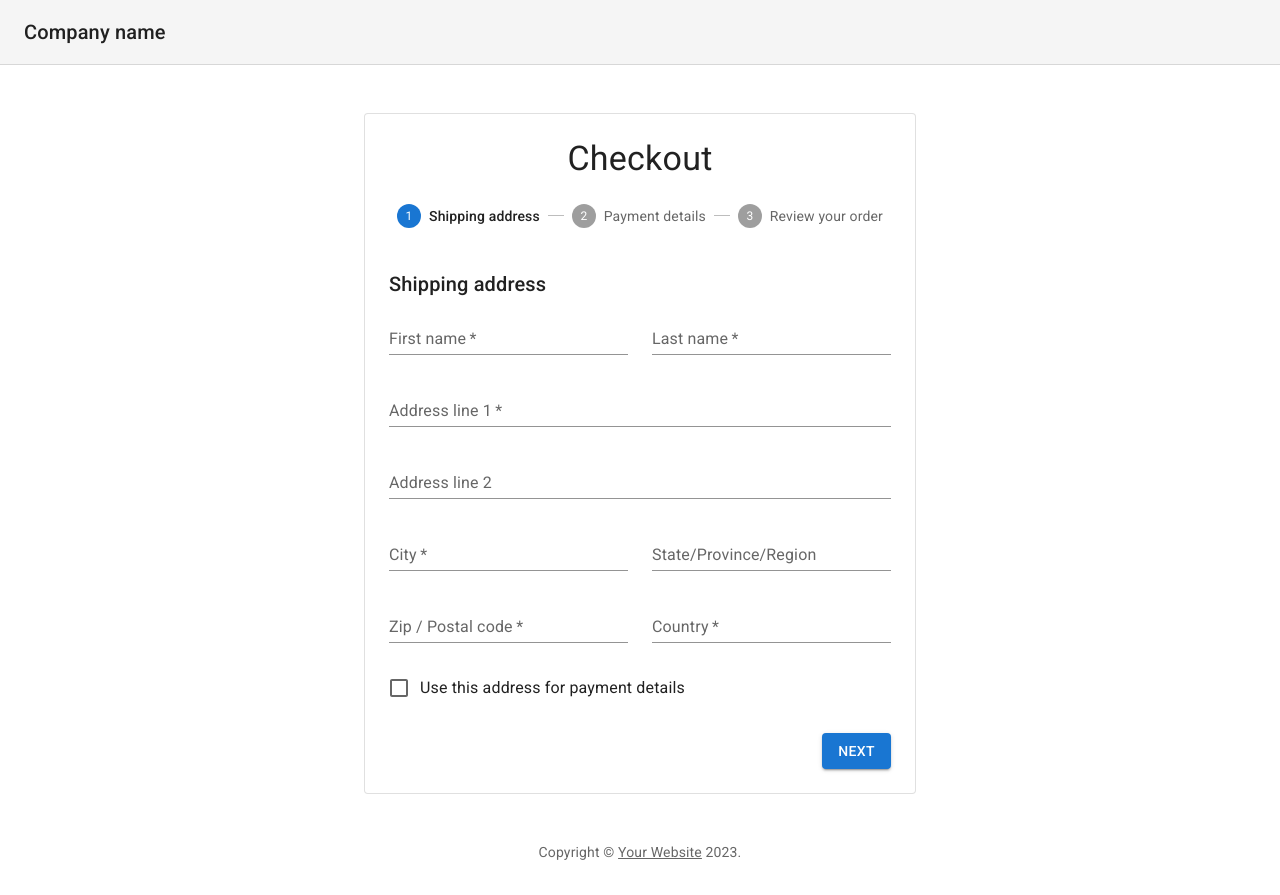
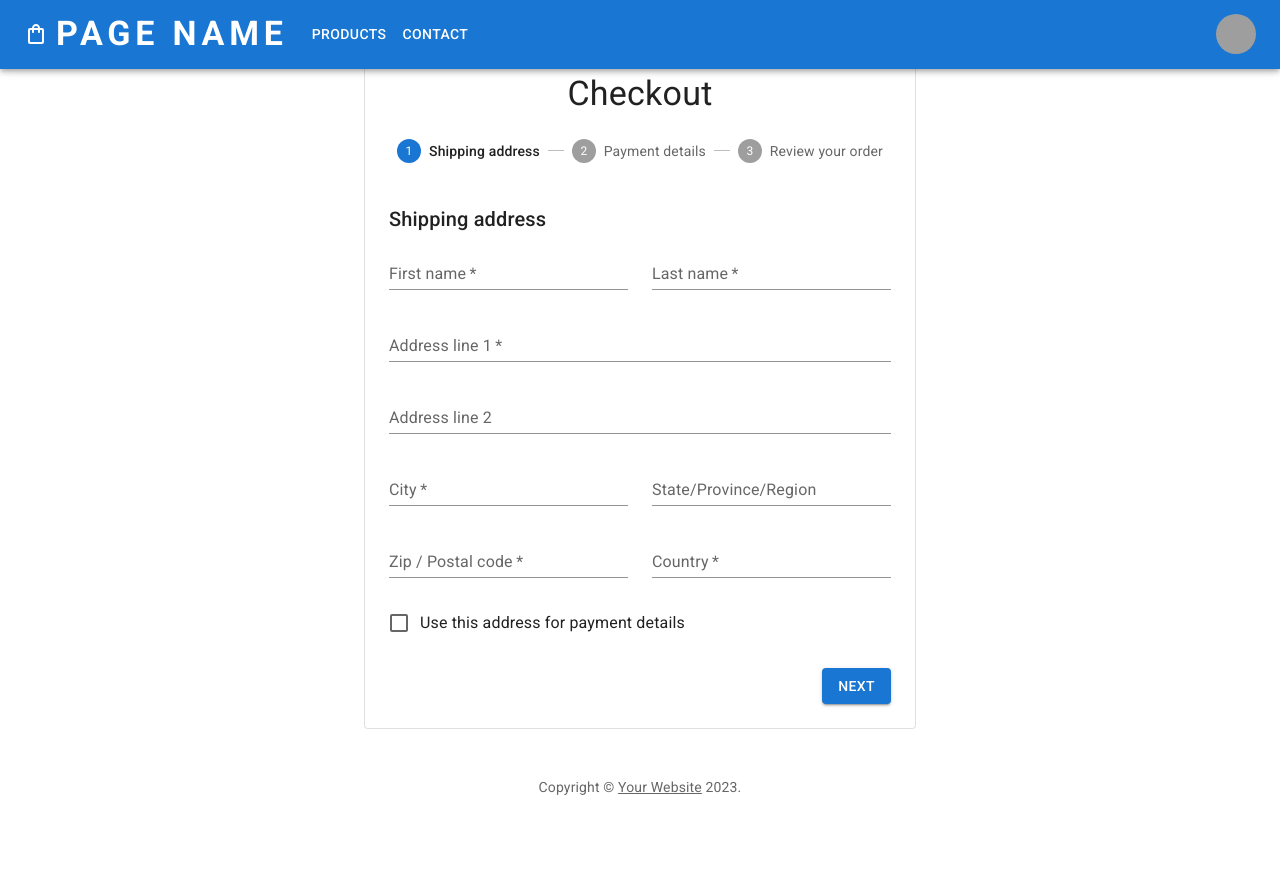
Before and after one commit to Maral1373/final-project-frontend, a React (Create React App) app: page /checkout in a window 1280 px wide. After the commit the page ends 830 px from the top, so only its background shows below. Built offline with nearby package versions, Linux system fonts and the light colour scheme; grey boxes are pictures that could not be loaded.

Commit message:
theme.js changed

```diff
--- a/src/components/AppBar/AppBar.jsx
+++ b/src/components/AppBar/AppBar.jsx
@@ -13,6 +13,7 @@ import Button from "@mui/material/Button";
 import Tooltip from "@mui/material/Tooltip";
 import MenuItem from "@mui/material/MenuItem";
 import AdbIcon from "@mui/icons-material/Adb";
+import ShoppingBagOutlinedIcon from "@mui/icons-material/ShoppingBagOutlined";
 
 const pages = [
   {
@@ -46,26 +47,28 @@ function ResponsiveAppBar() {
   };
 
   return (
-    <AppBar position="static">
+    <AppBar position="fixed" color="primary">
       <Container maxWidth="xl">
         <Toolbar disableGutters>
-          <AdbIcon sx={{ display: { xs: "none", md: "flex" }, mr: 1 }} />
+          <ShoppingBagOutlinedIcon
+            sx={{ display: { xs: "none", md: "flex" }, mr: 1 }}
+          />
           <Typography
-            variant="h6"
+            variant="h4"
             noWrap
             component="a"
             href="/"
             sx={{
               mr: 2,
               display: { xs: "none", md: "flex" },
-              fontFamily: "monospace",
+              fontFamily: "inherit",
               fontWeight: 700,
               letterSpacing: ".3rem",
               color: "inherit",
               textDecoration: "none",
             }}
           >
-            LOGO
+            PAGE NAME
           </Typography>
 
           <Box sx={{ flexGrow: 1, display: { xs: "flex", md: "none" } }}>
@@ -116,7 +119,7 @@ function ResponsiveAppBar() {
               mr: 2,
               display: { xs: "flex", md: "none" },
               flexGrow: 1,
-              fontFamily: "monospace",
+              fontFamily: "inherit",
               fontWeight: 700,
               letterSpacing: ".3rem",
               color: "inherit",
--- a/src/screens/checkout/Checkout.js
+++ b/src/screens/checkout/Checkout.js
@@ -1,9 +1,7 @@
 import * as React from "react";
 import CssBaseline from "@mui/material/CssBaseline";
-import AppBar from "@mui/material/AppBar";
 import Box from "@mui/material/Box";
 import Container from "@mui/material/Container";
-import Toolbar from "@mui/material/Toolbar";
 import Paper from "@mui/material/Paper";
 import Stepper from "@mui/material/Stepper";
 import Step from "@mui/material/Step";
@@ -15,6 +13,7 @@ import AddressForm from "./AddressForm";
 import PaymentForm from "./PaymentForm";
 import Review from "./Review";
 import Copyright from "../../components/CopyRight/CopyRight";
+import AppBar from "../../components/AppBar/AppBar";
 
 const steps = ["Shipping address", "Payment details", "Review your order"];
 
@@ -46,22 +45,8 @@ export default function Checkout() {
 
   return (
     <ThemeProvider theme={theme}>
+      <AppBar />
       <CssBaseline />
-      <AppBar
-        position="absolute"
-        color="default"
-        elevation={0}
-        sx={{
-          position: "relative",
-          borderBottom: (t) => `1px solid ${t.palette.divider}`,
-        }}
-      >
-        <Toolbar>
-          <Typography variant="h6" color="inherit" noWrap>
-            Company name
-          </Typography>
-        </Toolbar>
-      </AppBar>
       <Container component="main" maxWidth="sm" sx={{ mb: 4 }}>
         <Paper
           variant="outlined"
--- a/src/screens/products/Products.js
+++ b/src/screens/products/Products.js
@@ -1,7 +1,6 @@
 import * as React from "react";
-import AppBar from "@mui/material/AppBar";
+import AppBar from "../../components/AppBar/AppBar";
 import Button from "@mui/material/Button";
-import CameraIcon from "@mui/icons-material/PhotoCamera";
 import Card from "@mui/material/Card";
 import CardActions from "@mui/material/CardActions";
 import CardContent from "@mui/material/CardContent";
@@ -10,12 +9,10 @@ import CssBaseline from "@mui/material/CssBaseline";
 import Grid from "@mui/material/Grid";
 import Stack from "@mui/material/Stack";
 import Box from "@mui/material/Box";
-import Toolbar from "@mui/material/Toolbar";
 import Typography from "@mui/material/Typography";
 import Container from "@mui/material/Container";
 import { createTheme, ThemeProvider } from "@mui/material/styles";
 import Copyright from "../../components/CopyRight/CopyRight";
-
 
 const cards = [1, 2, 3, 4, 5, 6, 7, 8, 9];
 
@@ -25,14 +22,7 @@ export default function Products() {
   return (
     <ThemeProvider theme={theme}>
       <CssBaseline />
-      <AppBar position="relative">
-        <Toolbar>
-          <CameraIcon sx={{ mr: 2 }} />
-          <Typography variant="h6" color="inherit" noWrap>
-            Album layout
-          </Typography>
-        </Toolbar>
-      </AppBar>
+      <AppBar />
       <main>
         {/* Hero unit */}
         <Box
--- a/src/screens/sign-in/SignIn.js
+++ b/src/screens/sign-in/SignIn.js
@@ -14,7 +14,7 @@ import Container from "@mui/material/Container";
 import Copyright from "../../components/CopyRight/CopyRight";
 import { createTheme, ThemeProvider } from "@mui/material/styles";
 import SignUp from "../sign-up/SignUp";
-
+import AppBar from "../../components/AppBar/AppBar";
 const theme = createTheme();
 
 export default function SignIn() {
@@ -29,6 +29,7 @@ export default function SignIn() {
 
   return (
     <ThemeProvider theme={theme}>
+      <AppBar />
       <Container component="main" maxWidth="xs">
         <CssBaseline />
         <Box
--- a/src/theme.js
+++ b/src/theme.js
@@ -1,19 +1,26 @@
-import { red } from '@mui/material/colors';
-import { createTheme } from '@mui/material/styles';
+import { red } from "@mui/material/colors";
+import { createTheme } from "@mui/material/styles";
 
 // A custom theme for this app
 const theme = createTheme({
   palette: {
     primary: {
-      main: '#556cd6',
+      main: "#556cd6",
     },
     secondary: {
-      main: '#19857b',
+      main: "#19857b",
     },
     error: {
       main: red.A400,
     },
   },
+  typography: {
+    fontFamily: `"Indie Flower", cursive`,
+    fontSize: 14,
+    fontWeightLight: 300,
+    fontWeightRegular: 400,
+    fontWeightMedium: 500,
+  },
 });
 
 export default theme;
```
